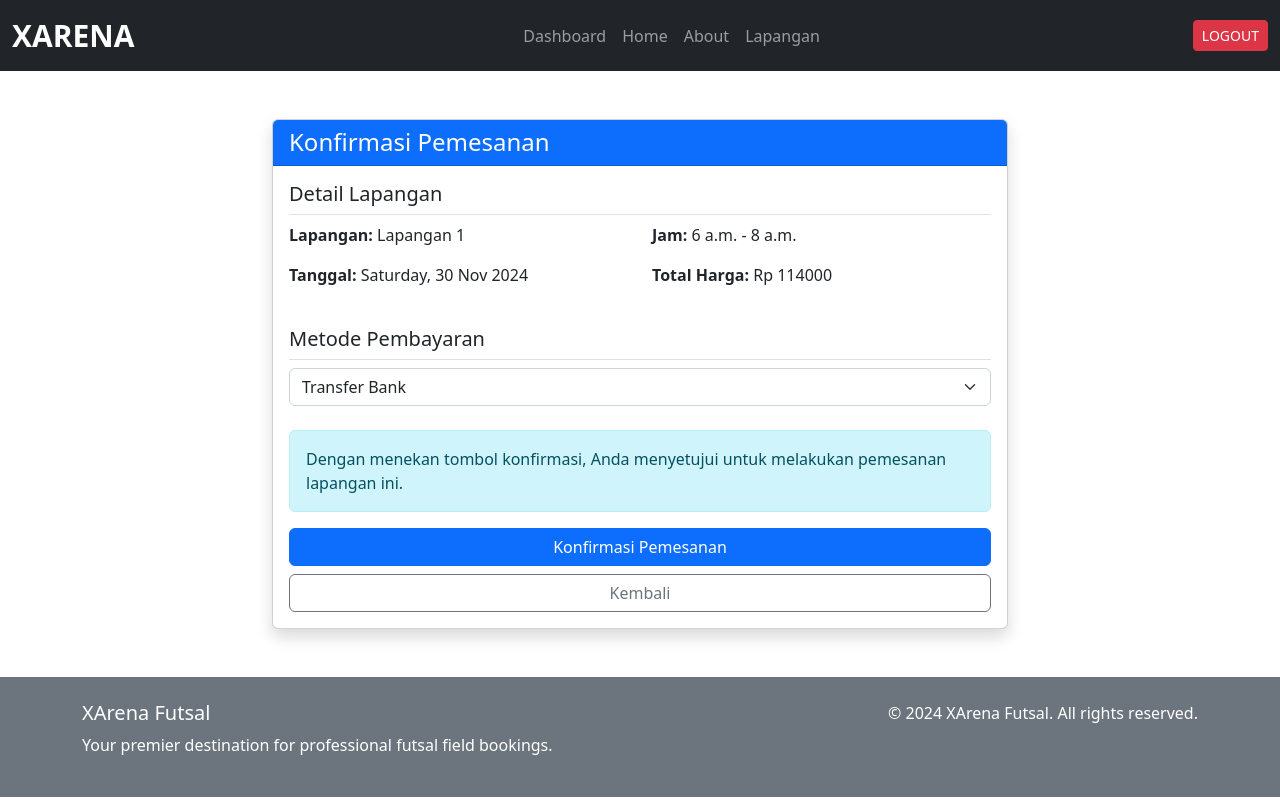
After one commit to kasturikara/xarena-futsal-booking, a Django app: page /pesan/1/ in a window 1280 px wide. The commit adds this page. Run offline with Django 5.2, Linux system fonts and the light colour scheme; a user stored in the database is signed in; data comes from the database, SQL or seed files in the repository; both versions use the stored data as it was after the commit; some libraries are stand-ins or nearby versions.

Commit message:
add: pesan lapangan dari user

```diff
--- a/templates/auth/login.html
+++ b/templates/auth/login.html
@@ -8,7 +8,7 @@
 
           {% if messages %} {% for message in messages %}
           <div
-            class="alert alert-{{ message.tags }} alert-dismissible fade show"
+            class="alert {% if message.tags == 'error' %}alert-danger{% else %}alert-{{ message.tags }}{% endif %} alert-dismissible fade show"
             role="alert"
           >
             {{ message }}
--- a/templates/components/navbar.html
+++ b/templates/components/navbar.html
@@ -21,20 +21,6 @@
 
     <div class="collapse navbar-collapse text-center" id="navbarNav">
       <ul class="navbar-nav mx-auto mb-2 mb-lg-0">
-        <li class="nav-item">
-          <a
-            class="nav-link {% if request.resolver_match.url_name == 'landing' %}active{% endif %}"
-            href="{% url 'landing' %}"
-            >Home</a
-          >
-        </li>
-        <li class="nav-item">
-          <a
-            class="nav-link {% if request.resolver_match.url_name == 'about' %}active{% endif %}"
-            href="{% url 'about' %}"
-            >About</a
-          >
-        </li>
         {% if user.is_authenticated %} {% if user.is_superuser %}
         <li class="nav-item">
           <a
@@ -60,6 +46,27 @@
           >
         </li>
         {% endif %} {% endif %}
+        <li class="nav-item">
+          <a
+            class="nav-link {% if request.resolver_match.url_name == 'landing' %}active{% endif %}"
+            href="{% url 'landing' %}"
+            >Home</a
+          >
+        </li>
+        <li class="nav-item">
+          <a
+            class="nav-link {% if request.resolver_match.url_name == 'about' %}active{% endif %}"
+            href="{% url 'about' %}"
+            >About</a
+          >
+        </li>
+        <li class="nav-item">
+          <a
+            class="nav-link {% if request.resolver_match.url_name == 'list_lapangan' or request.resolver_match.url_name == 'detail_lapangan' %}active{% endif %}"
+            href="{% url 'list_lapangan' %}"
+            >Lapangan</a
+          >
+        </li>
       </ul>
 
       <div class="d-flex gap-3 justify-content-center">
--- /dev/null
+++ b/templates/user/konfirmasi_pemesanan.html
@@ -0,0 +1,78 @@
+<!-- templates/user/konfirmasi_pemesanan.html -->
+{% extends '../base.html' %} {% load form_tags %} {% block content %}
+<div class="container py-5">
+  <div class="row justify-content-center">
+    <div class="col-md-8">
+      {% if messages %} {% for message in messages %}
+      <div
+        class="alert alert-{{ message.tags }} alert-dismissible fade show"
+        role="alert"
+      >
+        {{ message }}
+        <button
+          type="button"
+          class="btn-close"
+          data-bs-dismiss="alert"
+          aria-label="Close"
+        ></button>
+      </div>
+      {% endfor %} {% endif %}
+      <div class="card shadow">
+        <div class="card-header bg-primary text-white">
+          <h4 class="mb-0">Konfirmasi Pemesanan</h4>
+        </div>
+        <div class="card-body">
+          <!-- Detail Pemesanan -->
+          <div class="mb-4">
+            <h5 class="border-bottom pb-2">Detail Lapangan</h5>
+            <div class="row">
+              <div class="col-md-6">
+                <p><strong>Lapangan:</strong> {{ lapangan.nama }}</p>
+                <p>
+                  <strong>Tanggal:</strong> {{ jadwal.tanggal|date:"l, d M Y" }}
+                </p>
+              </div>
+              <div class="col-md-6">
+                <p>
+                  <strong>Jam:</strong>
+                  {{ jadwal.jam_mulai }} - {{ jadwal.jam_selesai }}
+                </p>
+                <p>
+                  <strong>Total Harga:</strong> Rp {{ harga|floatformat:0 }}
+                </p>
+              </div>
+            </div>
+          </div>
+
+          <!-- Form Pembayaran -->
+          <form method="post">
+            {% csrf_token %}
+            <div class="mb-4">
+              <h5 class="border-bottom pb-2">Metode Pembayaran</h5>
+              {{ form.metode_pembayaran|addclass:'form-select' }}
+            </div>
+
+            <div class="alert alert-info">
+              <i class="fas fa-info-circle"></i>
+              Dengan menekan tombol konfirmasi, Anda menyetujui untuk melakukan
+              pemesanan lapangan ini.
+            </div>
+
+            <div class="d-grid gap-2">
+              <button type="submit" class="btn btn-primary">
+                Konfirmasi Pemesanan
+              </button>
+              <a
+                href="{% url 'detail_lapangan' lapangan.id %}"
+                class="btn btn-outline-secondary"
+              >
+                Kembali
+              </a>
+            </div>
+          </form>
+        </div>
+      </div>
+    </div>
+  </div>
+</div>
+{% endblock %}
--- a/xarena_app/models.py
+++ b/xarena_app/models.py
@@ -1,8 +1,8 @@
-from datetime import timedelta
-
 from django.conf import settings
 from django.db import models
 from django.contrib.auth.models import AbstractUser
+from datetime import timedelta
+from decimal import Decimal
 
 
 # custom user model
@@ -91,7 +91,7 @@ class Pemesanan(models.Model):
         ) - timedelta(
             hours=self.jadwal.jam_mulai.hour, minutes=self.jadwal.jam_mulai.minute
         )
-        total_jam = durasi.total_seconds() / 3600
+        total_jam = Decimal(str(durasi.total_seconds() / 3600))
         return self.jadwal.lapangan.harga_per_jam * total_jam
 
     def __str__(self):
--- a/xarena_app/urls.py
+++ b/xarena_app/urls.py
@@ -12,6 +12,12 @@ urlpatterns = [
 
     # user
     path('dashboard/', views.dashboard_user, name='dashboard_user'),
+    path('lapangan/', views.LapanganListView.as_view(), name='list_lapangan'),
+    path('lapangan/<int:lapangan_id>/', views.DetailLapanganView.as_view(), name='detail_lapangan'),
+
+    path('pesan/<int:jadwal_id>/', views.PemesananCreateView.as_view(), name='pesan_lapangan'),
+    path('konfirmasi-pemesanan/<int:jadwal_id>/', views.PemesananCreateView.as_view(), name='konfirmasi_pemesanan'),
+    path('pemesanan/cancel/<int:pemesanan_id>/', views.cancel_pemesanan, name='cancel_pemesanan'),
 
     # staff
     path('staff/dashboard/', views.dashboard_staff, name='dashboard_staff'),
--- a/xarena_app/views.py
+++ b/xarena_app/views.py
@@ -1,10 +1,16 @@
 from django.shortcuts import render, redirect
 from django.contrib import messages
 from django.contrib.auth import authenticate, login, logout
-from django.contrib.auth.decorators import login_required, permission_required
+from django.contrib.auth.decorators import login_required
+from django.contrib.auth.mixins import LoginRequiredMixin
 from django.core.exceptions import PermissionDenied
-from .models import CustomUser, Pemesanan
+from django.urls import reverse_lazy
+from django.views.generic import CreateView , DetailView, ListView
+from django.shortcuts import get_object_or_404
+from .models import CustomUser, Lapangan, Jadwal, Pemesanan
 from .forms import CustomUserCreationForm, CustomAuthenticationForm
+from datetime import datetime, timedelta
+
 
 # tampilan register
 def register_view(request):
@@ -53,7 +59,7 @@ def login_view(request):
                 messages.error(request, 'Username atau password tidak valid.')
                 form.add_error(None, 'Username atau password tidak valid.')
         else:
-            messages.error(request, 'Betulkan error dibawah ini.')
+            messages.error(request, 'Username atau password tidak valid.')
     else:
         form = CustomAuthenticationForm()
 
@@ -99,6 +105,110 @@ def dashboard_user(request):
     }
 
     return render(request, 'user/dashboard_user.html', context)
+
+# list lapangan
+class LapanganListView(ListView):
+    model = Lapangan
+    template_name = 'public/list_lapangan.html'
+    context_object_name = 'lapangan'
+
+    def get_queryset(self):
+        return Lapangan.objects.all()
+        # return Lapangan.objects.all().filter(is_available=True)
+
+# detail lapangan
+class DetailLapanganView(LoginRequiredMixin, DetailView):
+    model = Lapangan
+    template_name = 'user/detail_lapangan.html'
+    pk_url_kwarg = 'lapangan_id'
+    context_object_name = 'lapangan'
+
+    def get_context_data(self, **kwargs):
+        context = super().get_context_data(**kwargs)
+        dates = []
+
+        # Get all unique dates from Jadwal
+        jadwal_dates = Jadwal.objects.filter(
+            lapangan=self.object,
+            # is_available=True
+        ).dates('tanggal', 'day')
+
+        for date in jadwal_dates:
+            jadwal = Jadwal.objects.filter(
+                lapangan=self.object,
+                tanggal=date,
+                # is_available=True
+            )
+            dates.append({
+                'date': date,
+                'slots': jadwal
+            })
+
+        context['dates'] = dates
+        return context
+
+# pesan lapangan
+class PemesananCreateView(LoginRequiredMixin, CreateView):
+    model = Pemesanan
+    template_name = "user/konfirmasi_pemesanan.html"
+    fields = ['metode_pembayaran']
+    success_url = reverse_lazy('dashboard_user')
+
+    def get_context_data(self, **kwargs):
+        context = super().get_context_data(**kwargs)
+        jadwal = get_object_or_404(Jadwal, id=self.kwargs['jadwal_id'])
+
+        # buat temp pemesanan untuk hitung harga
+        temp_pemesanan = Pemesanan(jadwal=jadwal)
+        harga = temp_pemesanan.hitung_harga()
+
+        context.update({
+            'jadwal': jadwal,
+            'lapangan': jadwal.lapangan,
+            'harga': harga
+        })
+        return context
+
+    def form_valid(self, form):
+        jadwal = get_object_or_404(Jadwal, id=self.kwargs['jadwal_id'])
+        if not jadwal.is_available:
+            messages.error(self.request, 'Jadwal tidak tersedia.')
+            return self.form_invalid(form)
+
+        form.instance.user = self.request.user
+        form.instance.jadwal = jadwal
+        jadwal.is_available = False
+        jadwal.save()
+
+        messages.success(self.request, 'Pemesanan berhasil dibuat.')
+        return super().form_valid(form)
+
+# cancel pesanan
+# views.py
+@login_required
+def cancel_pemesanan(request, pemesanan_id):
+    pemesanan = get_object_or_404(Pemesanan, id=pemesanan_id, user=request.user)
+
+    # Only allow cancellation of pending orders
+    if pemesanan.status != 'pending':
+        messages.error(request, 'Hanya pemesanan dengan status pending yang dapat dibatalkan.')
+        return redirect('dashboard_user')
+
+    if request.method == 'POST':
+        # Update pemesanan status
+        pemesanan.status = 'dibatalkan'
+        pemesanan.save()
+
+        # Make jadwal available again
+        jadwal = pemesanan.jadwal
+        jadwal.is_available = True
+        jadwal.save()
+
+        messages.success(request, 'Pemesanan berhasil dibatalkan.')
+        return redirect('dashboard_user')
+
+    return render(request, 'user/konfirmasi_cancel_pemesanan.html', {'pemesanan': pemesanan})
+
 
 
 # -----STAFF-----
```
Also changed, not shown: templates/public/list_lapangan.html (added, +33 -0 lines), templates/user/dashboard_user.html (+63 -14 lines), templates/user/detail_lapangan.html (added, +48 -0 lines), templates/user/konfirmasi_cancel_pemesanan.html (added, +22 -0 lines), xarena_app/templatetags/currency_filters.py (added, +10 -0 lines), db.sqlite3, media/lapangan_images/lap2.jpg (added).
